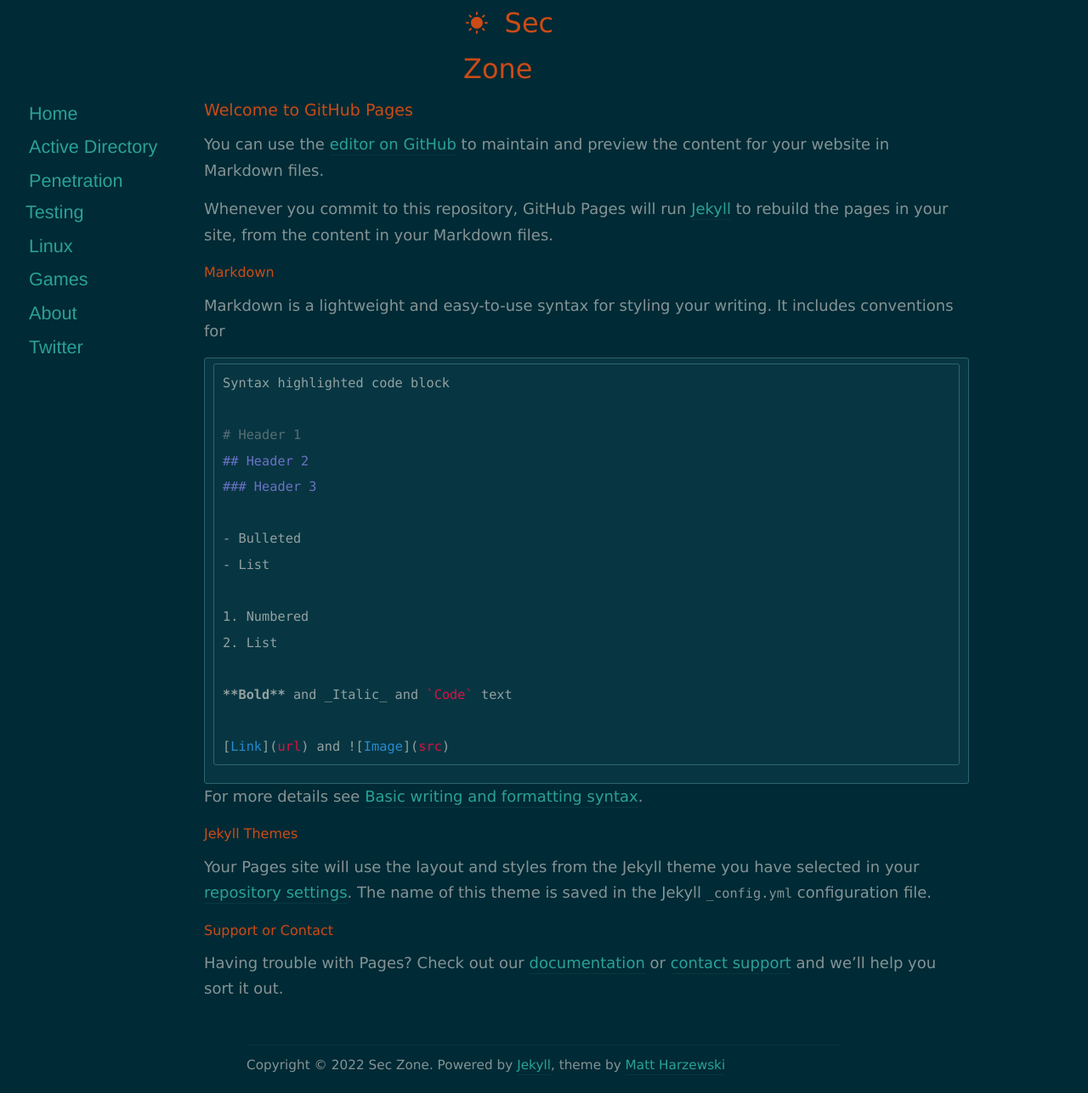
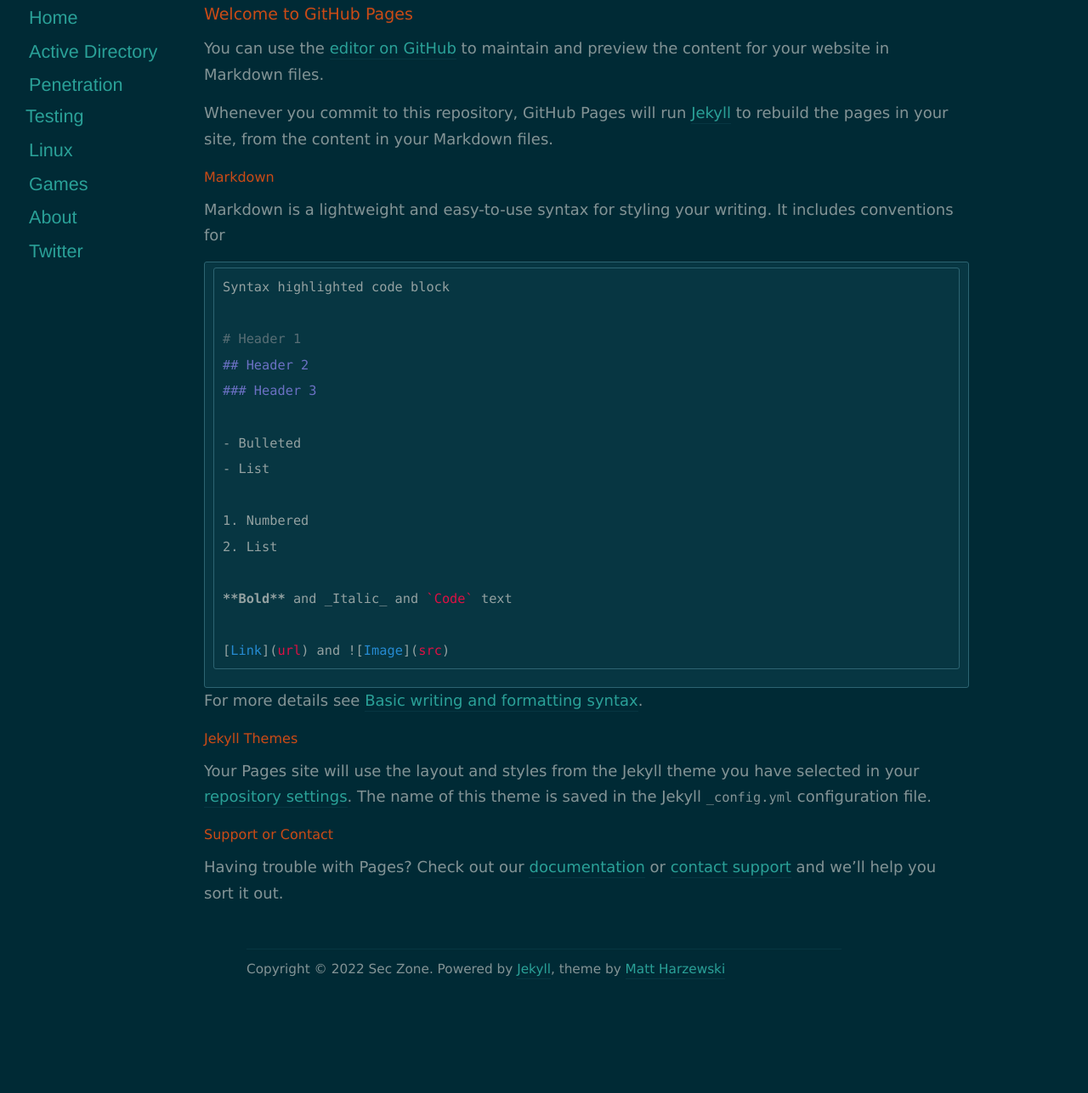
Before and after one commit to SecZone1/seczone1.github.io, a Jekyll site: the page built from index.md, in a window 1280 px wide. Shown: the whole page at 85% size. Built offline with Jekyll 4.4.1, drawn with Linux system fonts in a browser that asks for light colours; nearby versions of some CDN libraries; our own code applies the rules of GitHub Pages for plain Markdown files; the list of posts is cut into pages by our own code; after the commit the page ends 1174 px from its top, so only the background shows below that.

Commit message:
Update style.css

```diff
--- a/assets/css/style.css
+++ b/assets/css/style.css
@@ -118,7 +118,8 @@
         width: 190px;
 	text-align: left;
 	top: 0;
-	margin: auto ;
+	left: -240px;
+	position: absolute;
 }
 #header h1 {
 	font-size: 32px;
```
